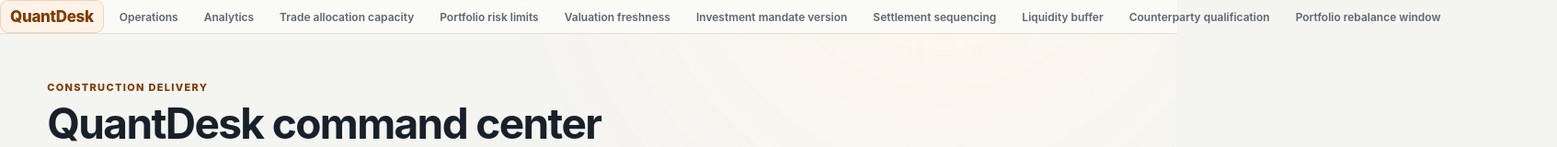
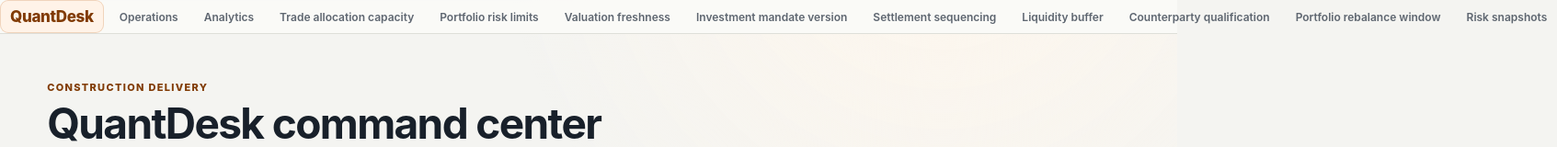
Before and after one commit to Akrambadr99/QuantDesk, a React (Vite) app: page / in a window 1280 px wide. Shown: the top 160 px of the page at 92% size, 1693 px wide, since content can reach past the window. Built offline with nearby package versions, Linux system fonts and the light colour scheme.

Commit message:
Add risk snapshots operational surface

```diff
--- a/src/app/router.tsx
+++ b/src/app/router.tsx
@@ -7,6 +7,7 @@
 const W5=lazy(()=>import('../liquidity-buffer/WorkflowPage').then(module=>({default:module.WorkflowPage})))
 const W6=lazy(()=>import('../counterparty-review/WorkflowPage').then(module=>({default:module.WorkflowPage})))
 const W7=lazy(()=>import('../rebalance-window/WorkflowPage').then(module=>({default:module.WorkflowPage})))
-function Shell(){return<div className="suite-shell"><nav className="suite-nav" aria-label="Product navigation"><NavLink className="suite-logo" to="/">{product.name}</NavLink><NavLink to="/operations">Operations</NavLink><NavLink to="/analytics">Analytics</NavLink><NavLink to="/trade-allocation">Trade allocation capacity</NavLink><NavLink to="/risk-limit">Portfolio risk limits</NavLink><NavLink to="/valuation-snapshot">Valuation freshness</NavLink><NavLink to="/mandate-version">Investment mandate version</NavLink><NavLink to="/settlement-cycle">Settlement sequencing</NavLink><NavLink to="/liquidity-buffer">Liquidity buffer</NavLink><NavLink to="/counterparty-review">Counterparty qualification</NavLink><NavLink to="/rebalance-window">Portfolio rebalance window</NavLink></nav><Suspense fallback={<main className="suite-page" aria-busy="true">Loading workflow…</main>}><Outlet/></Suspense></div>};
+const DeepFeature=lazy(()=>import('../risk/snapshot-workbench/DeepFeaturePage').then(module=>({default:module.DeepFeaturePage})));
+function Shell(){return<div className="suite-shell"><nav className="suite-nav" aria-label="Product navigation"><NavLink className="suite-logo" to="/">{product.name}</NavLink><NavLink to="/operations">Operations</NavLink><NavLink to="/analytics">Analytics</NavLink><NavLink to="/trade-allocation">Trade allocation capacity</NavLink><NavLink to="/risk-limit">Portfolio risk limits</NavLink><NavLink to="/valuation-snapshot">Valuation freshness</NavLink><NavLink to="/mandate-version">Investment mandate version</NavLink><NavLink to="/settlement-cycle">Settlement sequencing</NavLink><NavLink to="/liquidity-buffer">Liquidity buffer</NavLink><NavLink to="/counterparty-review">Counterparty qualification</NavLink><NavLink to="/rebalance-window">Portfolio rebalance window</NavLink><NavLink to="/portfolios/PF-GLOBAL/snapshots/2026-09-14">Risk snapshots</NavLink></nav><Suspense fallback={<main className="suite-page" aria-busy="true">Loading workflow…</main>}><Outlet/></Suspense></div>};
 const Dashboard=lazy(()=>import('../features/dashboard/DashboardPage').then(m=>({default:m.DashboardPage})));const Operations=lazy(()=>import('../features/workspace/WorkspacePage').then(m=>({default:m.WorkspacePage})));const Analytics=lazy(()=>import('../features/analytics/AnalyticsPage').then(m=>({default:m.AnalyticsPage})));
-export const browserRouter=createBrowserRouter([{path:'/',element:<Shell/>,children:[{index:true,element:<Dashboard/>},{path:'operations',element:<Operations/>},{path:'analytics',element:<Analytics/>},{path:"trade-allocation",element:<W0/>,handle:{label:"Trade allocation capacity"}},{path:"risk-limit",element:<W1/>,handle:{label:"Portfolio risk limits"}},{path:"valuation-snapshot",element:<W2/>,handle:{label:"Valuation freshness"}},{path:"mandate-version",element:<W3/>,handle:{label:"Investment mandate version"}},{path:"settlement-cycle",element:<W4/>,handle:{label:"Settlement sequencing"}},{path:"liquidity-buffer",element:<W5/>,handle:{label:"Liquidity buffer"}},{path:"counterparty-review",element:<W6/>,handle:{label:"Counterparty qualification"}},{path:"rebalance-window",element:<W7/>,handle:{label:"Portfolio rebalance window"}}]}])
+export const browserRouter=createBrowserRouter([{path:'/',element:<Shell/>,children:[{index:true,element:<Dashboard/>},{path:'operations',element:<Operations/>},{path:'analytics',element:<Analytics/>},{path:'portfolios/:portfolioId/snapshots/:date',element:<DeepFeature/>},{path:"trade-allocation",element:<W0/>,handle:{label:"Trade allocation capacity"}},{path:"risk-limit",element:<W1/>,handle:{label:"Portfolio risk limits"}},{path:"valuation-snapshot",element:<W2/>,handle:{label:"Valuation freshness"}},{path:"mandate-version",element:<W3/>,handle:{label:"Investment mandate version"}},{path:"settlement-cycle",element:<W4/>,handle:{label:"Settlement sequencing"}},{path:"liquidity-buffer",element:<W5/>,handle:{label:"Liquidity buffer"}},{path:"counterparty-review",element:<W6/>,handle:{label:"Counterparty qualification"}},{path:"rebalance-window",element:<W7/>,handle:{label:"Portfolio rebalance window"}}]}])
--- /dev/null
+++ b/src/risk/snapshot-workbench/DeepFeaturePage.tsx
@@ -0,0 +1 @@
+import{useState}from'react';import{useParams}from'react-router-dom';export function DeepFeaturePage(){const params=useParams();const[mode,setMode]=useState('Current projection');return<main className="suite-page"><header className="suite-title"><div><small>IMMUTABLE EFFECTIVE-DATE SNAPSHOTS WITH ANALYTICAL SELECTORS AND APPROVALS</small><h1>Portfolio risk snapshot workbench</h1><p>Immutable effective-date snapshots with analytical selectors and approvals. Route context: {Object.values(params).join(' · ')||'current workspace'}.</p></div></header><section aria-label="Immutable risk snapshot"><h2>Portfolio PF-GLOBAL</h2><p>Snapshot 2026-09-14</p><strong>Stress -8.4%</strong><p>Limit breach requires independent approval.</p></section><aside className="suite-card"><h2>Operational decision</h2><p>{mode}</p><p>Every derived result remains pinned to effective data and audit evidence.</p></aside></main>}
```
